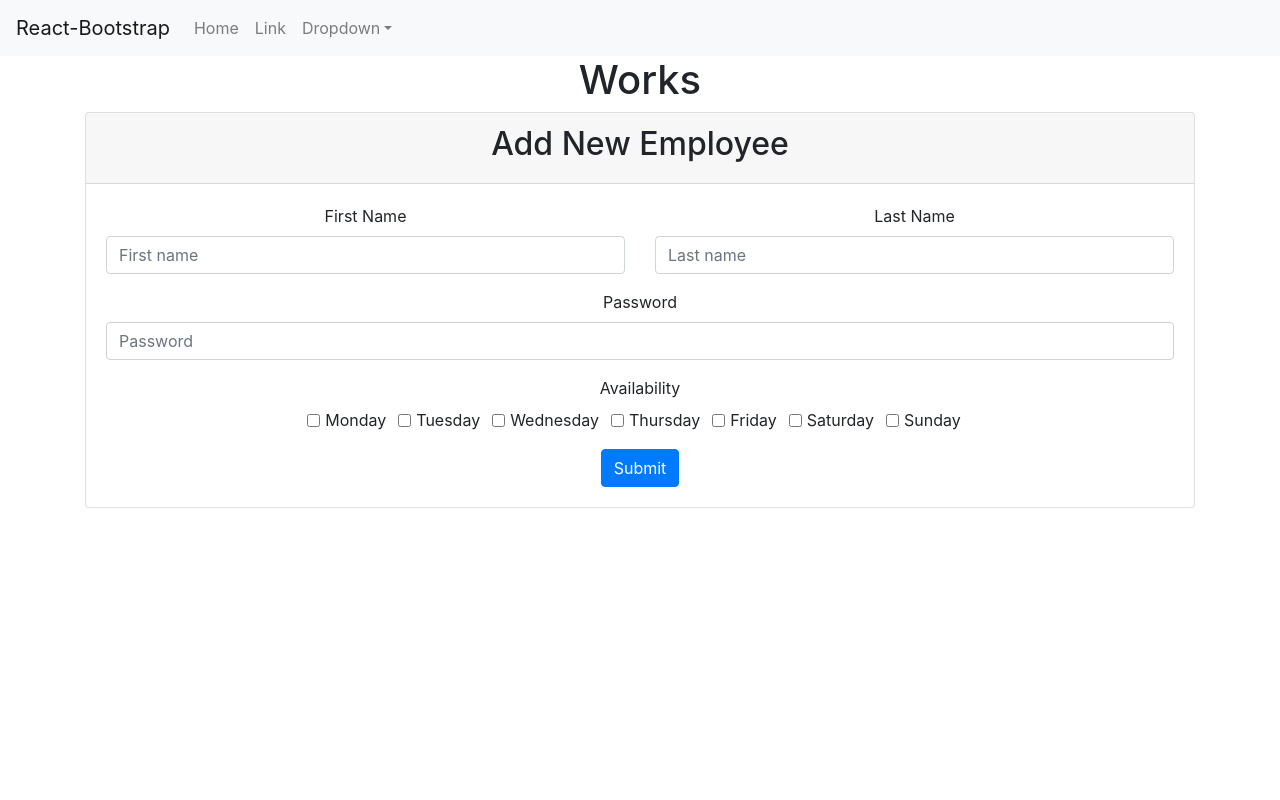
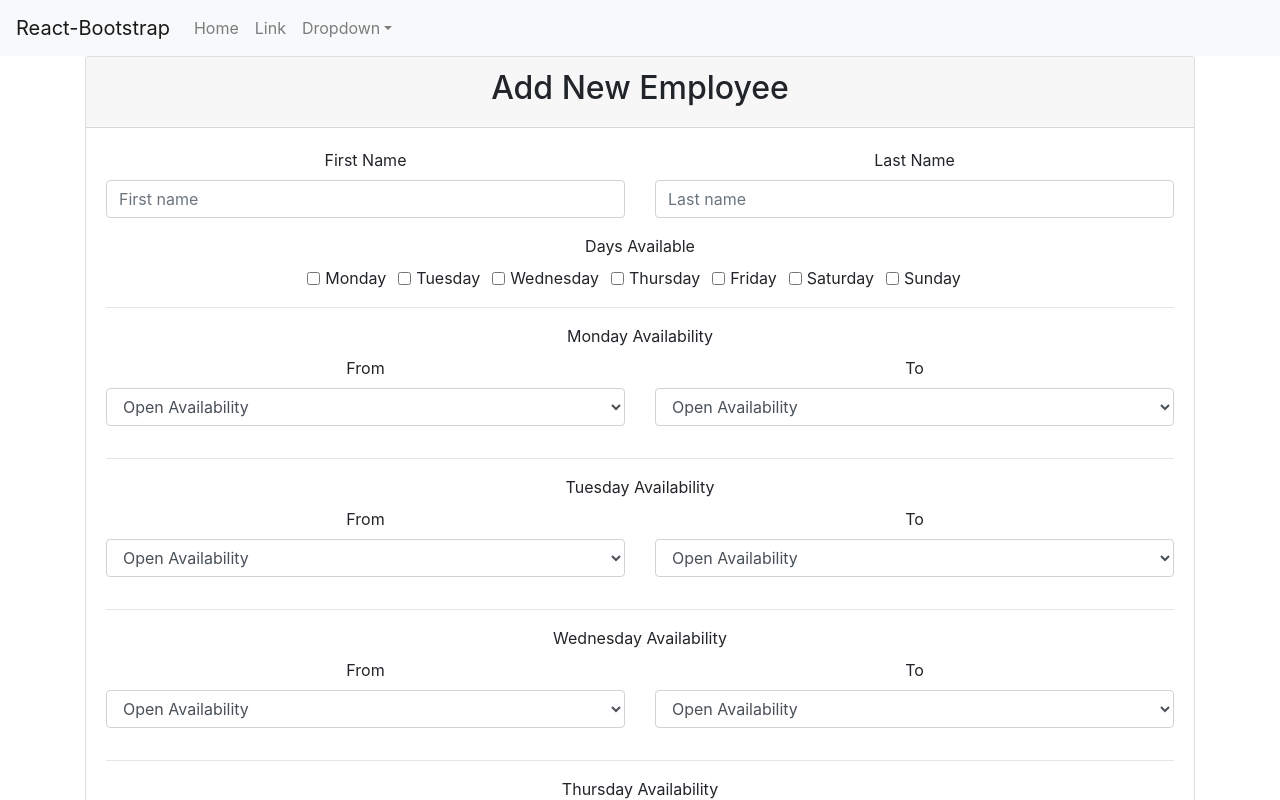
Before and after one commit to Alexx/employee-scheduler, a React (Create React App) app: page / in a window 1280 px wide. Shown: the top 800 px of the page. Built offline with nearby package versions, Linux system fonts and the light colour scheme.

Commit message:
Flesh out AddNewEmployee form.

```diff
--- a/src/App.js
+++ b/src/App.js
@@ -9,7 +9,6 @@ function App() {
     <div className="App">
       <Navibar />
       <Container>
-        <h1>Works</h1>
         <AddEmployeeForm />
       </Container>
     </div>
--- a/src/components/AddEmployeeForm.js
+++ b/src/components/AddEmployeeForm.js
@@ -1,9 +1,6 @@
 import React from "react";
 import { Form, Button, Card, Row, Col } from "react-bootstrap";
-
-let cardStyle = {
-  padding: "1rem"
-};
+import HourseAvailability from "./HoursAvailability";
 
 function AddEmployeeForm() {
   return (
@@ -27,11 +24,8 @@ function AddEmployeeForm() {
               </Form.Group>
             </Col>
           </Row>
-          <Form.Group controlId="formBasicPassword">
-            <Form.Label>Password</Form.Label>
-            <Form.Control type="password" placeholder="Password" />
-          </Form.Group>
-          <Form.Label>Availability</Form.Label>
+          <Form.Group controlId="employeeAvailability">
+            <Form.Label>Days Available</Form.Label>
             {["checkbox"].map(type => (
               <div key={`inline-${type}`} className="mb-3">
                 <Form.Check
@@ -78,6 +72,15 @@ function AddEmployeeForm() {
                 />
               </div>
             ))}
+          </Form.Group>
+          <hr />
+          <HourseAvailability day="Monday" />
+          <HourseAvailability day="Tuesday" />
+          <HourseAvailability day="Wednesday" />
+          <HourseAvailability day="Thursday" />
+          <HourseAvailability day="Friday" />
+          <HourseAvailability day="Saturday" />
+          <HourseAvailability day="Sunday" />
           <Button variant="primary" type="submit">
             Submit
           </Button>
--- /dev/null
+++ b/src/components/HoursAvailability.js
@@ -0,0 +1,79 @@
+import React from "react";
+import { Row, Col, Form } from "react-bootstrap";
+
+function HoursAvailability(props) {
+  return (
+    <div>
+      <Form.Label>{props.day} Availability</Form.Label>
+      <Row>
+        <Col>
+          <Form.Group controlId={`${props.day}From`}>
+            <Form.Label>From</Form.Label>
+            <Form.Control as="select">
+              <option>Open Availability</option>
+              <option>Midnight</option>
+              <option>1:00am</option>
+              <option>2:00am</option>
+              <option>3:00am</option>
+              <option>4:00am</option>
+              <option>5:00am</option>
+              <option>6:00am</option>
+              <option>7:00am</option>
+              <option>8:00am</option>
+              <option>9:00am</option>
+              <option>10:00am</option>
+              <option>11:00am</option>
+              <option>Noon</option>
+              <option>1:00pm</option>
+              <option>2:00pm</option>
+              <option>3:00pm</option>
+              <option>4:00pm</option>
+              <option>5:00pm</option>
+              <option>6:00pm</option>
+              <option>7:00pm</option>
+              <option>8:00pm</option>
+              <option>9:00pm</option>
+              <option>10:00pm</option>
+              <option>11:00pm</option>
+            </Form.Control>
+          </Form.Group>
+        </Col>
+        <Col>
+          <Form.Group controlId={`${props.day}To`}>
+            <Form.Label>To</Form.Label>
+            <Form.Control as="select">
+              <option>Open Availability</option>
+              <option>Midnight</option>
+              <option>1:00am</option>
+              <option>2:00am</option>
+              <option>3:00am</option>
+              <option>4:00am</option>
+              <option>5:00am</option>
+              <option>6:00am</option>
+              <option>7:00am</option>
+              <option>8:00am</option>
+              <option>9:00am</option>
+              <option>10:00am</option>
+              <option>11:00am</option>
+              <option>Noon</option>
+              <option>1:00pm</option>
+              <option>2:00pm</option>
+              <option>3:00pm</option>
+              <option>4:00pm</option>
+              <option>5:00pm</option>
+              <option>6:00pm</option>
+              <option>7:00pm</option>
+              <option>8:00pm</option>
+              <option>9:00pm</option>
+              <option>10:00pm</option>
+              <option>11:00pm</option>
+            </Form.Control>
+          </Form.Group>
+        </Col>
+      </Row>
+      <hr />
+    </div>
+  );
+}
+
+export default HoursAvailability;
```
Lines whose indentation alone changed are shown as unchanged.
